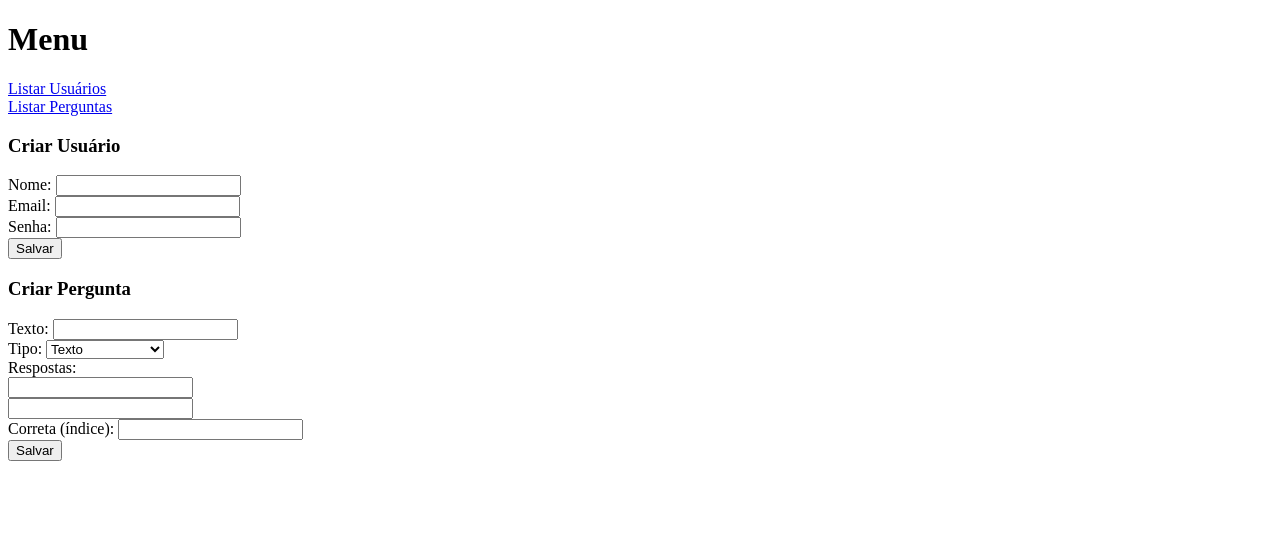
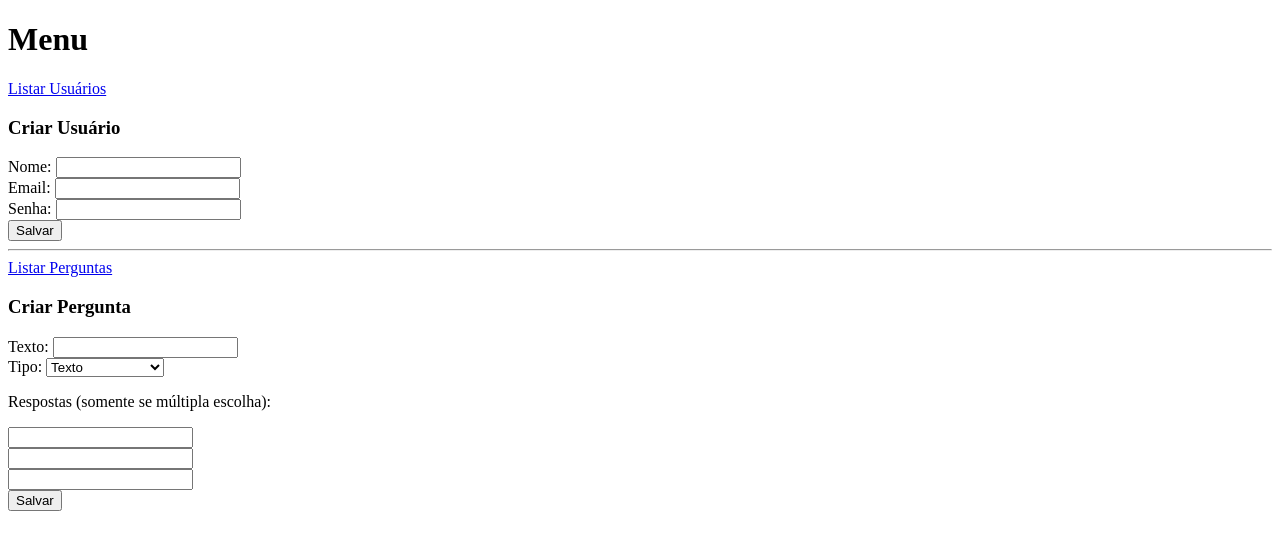
Before and after one commit to RenanDz/CRUD-JOGO-CORPORATIVO, a PHP site: page / in a window 1280 px wide. Shown: the top 550 px of the page. Run offline with PHP 8.4, Linux system fonts and the light colour scheme.

Commit message:
Update index.php

```diff
--- a/index.php
+++ b/index.php
@@ -3,8 +3,9 @@
 <head><title>Game Corporativo</title></head>
 <body>
 <h1>Menu</h1>
+
+<!-- Usuários -->
 <a href="usuario.php?listar=1">Listar Usuários</a><br>
-<a href="pergunta.php?listar=1">Listar Perguntas</a><br>
 <form method="post" action="usuario.php">
     <h3>Criar Usuário</h3>
     Nome: <input type="text" name="nome"><br>
@@ -13,6 +14,10 @@
     <input type="hidden" name="acao" value="criar">
     <button type="submit">Salvar</button>
 </form>
+<hr>
+
+<!-- Perguntas -->
+<a href="pergunta.php?listar=1">Listar Perguntas</a><br>
 <form method="post" action="pergunta.php">
     <h3>Criar Pergunta</h3>
     Texto: <input type="text" name="texto"><br>
@@ -21,12 +26,13 @@
         <option value="texto">Texto</option>
         <option value="multipla">Múltipla escolha</option>
     </select><br>
-    Respostas: <br>
-    <input type="text" name="respostas[]"> <br>
-    <input type="text" name="respostas[]"> <br>
-    Correta (índice): <input type="number" name="correta"><br>
+    <p>Respostas (somente se múltipla escolha):</p>
+    <input type="text" name="respostas[]"><br>
+    <input type="text" name="respostas[]"><br>
+    <input type="text" name="respostas[]"><br>
     <input type="hidden" name="acao" value="criar">
     <button type="submit">Salvar</button>
 </form>
+
 </body>
 </html>
```
